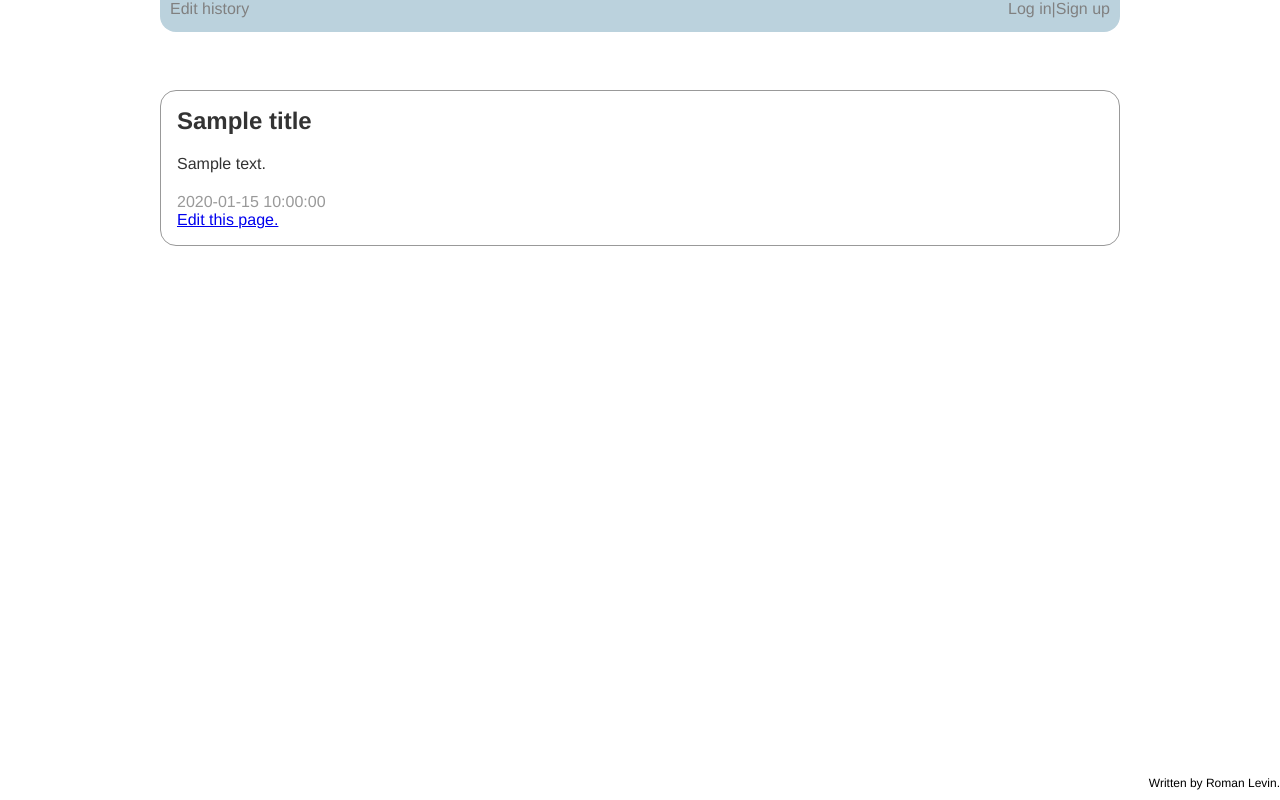
After one commit to romanlevin/roman-wiki, a Python web app: template templates/page.jinja in a window 1280 px wide. The commit adds this page. Run offline with Jinja, Linux system fonts and the light colour scheme; the template is opened without the code that fills it: most values are stand-ins (such as "Sample title", 1, 10 or a date in 2020).

Commit message:
Fixed #2 #5.
Styling slightly less horrible.
Templates pretty thoroughly used.

```diff
--- a/models.py
+++ b/models.py
@@ -49,6 +49,8 @@ class Revision(db.Model):
     def by_page_name(cls, page_name):
         '''Returns all revisions for Page page_name'''
         page = Page.by_name(page_name)
+        if not page:
+            return None
         return cls.all().ancestor(page)
 
     @classmethod
--- a/static/style.css
+++ b/static/style.css
@@ -1,20 +1,48 @@
 body {
-    position: relative;
+    /*position: relative;*/
     font-family: Helvetica, Arial, sans-serif;
-    font-size: 14px;
-
-    width: 800px;
+    font-size: 1em;
+    width: 960px;
     margin: 0 auto;
     padding: 10px;
     color: #333;
 }
 
+nav {
+    position: absolute;
+    background-color: #BBD2DD;
+    top: 0;
+    width: 960px;
+    height: 2em;
+    border-bottom-left-radius: 1em;
+    border-bottom-right-radius: 1em;
+}
+
+section {
+    margin: 0;
+}
+
 .login-area {
-    font-size: 13px;
+    font-size: 1em;
+    color: gray;
+    position: absolute; /*top:  10px;
+    */
+right: 10px;
+}
+
+.edit-area {
+    font-size: 1em;
     color: gray;
     position: absolute;
-    top: 10px;
-    right: 10px;
+    left: 10px;
+}
+
+.content {
+    position: relative;
+    top: 5em;
+    padding: 1em;
+    border: 1px solid #999;
+    border-radius: 1em;
 }
 
 .login-link {
@@ -30,10 +58,11 @@ body {
     text-decoration: underline;
 }
 
-h2 {
+h1 {
     font-size: 24px;
     font-weight: bold;
-    margin-bottom: 20px;
+    -webkit-margin-before: 0;
+    -webkit-margin-after: 0;
 }
 
 .error {
@@ -59,7 +88,7 @@ input[type=text] {
 textarea {
     width: 500px;
     height: 400px;
-  font-size: 17px;
+    font-size: 28px;
     font-family: monospace;
 }
 
@@ -81,39 +110,29 @@ input[type=submit] {
     margin-top: 15px;
 }
 
-.post-heading {
-    position: relative;
-    border-bottom: 3px solid #666;
-}
-
 .post-title {
     font-size: 24px;
     font-weight: bold;
-
     text-decoration: none;
     color: #333;
 }
 
-.post-title:visisted {
-    color: #333;
-}
-
-.post-date {
-    position: absolute;
-    right: 0px;
-    bottom: 0px;
+.post-time {
+    position: static;
+    right: 0;
+    bottom: 0;
     color: #999;
-
 }
 
 .post-content {
-    margin-top: 5px;
+    margin: 20px 0;
 }
 
-footer {
+.page-footer {
     position: absolute;
-    bottom: 0px;
-    right: 0px;
-    color: gray;
+    color: black;
+    bottom: 0;
+    right: 0;
+    height: 2em;
     font-size: 12px;
 }
--- /dev/null
+++ b/templates/base.html
@@ -0,0 +1,38 @@
+<!DOCTYPE HTML>
+<html lang="en">
+<head>
+	{% block head %}
+	<title>{% block title %}{% endblock title%} - Wikiola</title>
+	<meta charset="UTF-8">
+	<link rel="stylesheet" href="/static/style.css" type="text/css">
+	{% endblock head %}
+</head>
+<body>
+	<header>
+		{% block header %}
+			<nav>
+				<div class="login-area">
+				{% if user %}
+					<a href="/logout" class="login-link">Log out</a>
+				{% else %}
+					<a href="/login" class="login-link">Log in</a>|<a href="/signup" class="login-link">Sign up</a>
+				{% endif %}
+				</div>
+				<div class="edit-area">
+					<a href="/_history{{ title }}" class="login-link">Edit history</a>
+				</div>
+			</nav>
+		{% endblock header %}
+	</header>
+	<div class="content">
+		{% block content %}
+
+		{% endblock content %}
+	</div>
+	<footer class="page-footer">
+		{% block footer %}
+		Written by Roman Levin.
+		{% endblock footer %}
+	</footer>
+</body>
+</html>
--- /dev/null
+++ b/templates/page.jinja
@@ -0,0 +1,12 @@
+{% extends "base.html" %}
+{% block title %}{{ title }}{% endblock title %}
+{% block content %}
+    <section class="post">
+        <header class="post-title">
+            <h1>{{ title }}</h1>
+        </header>
+        <div class="post-content">{{ revision.body }}</div>
+        <footer class="post-time">{{ revision.date }}</footer>
+    </section>
+    <a href="/_edit{{ title }}">Edit this page.</a>
+{% endblock %}
```
Also changed, not shown: handlers/wiki.py (+11 -8 lines), templates/edit.html (deleted, +0 -32 lines), templates/edit.jinja (added, +21 -0 lines), templates/front.html (deleted, +0 -39 lines), templates/history.jinja (renamed from templates/history.html, +8 -24 lines), templates/login.jinja (renamed from templates/login.html, +7 -13 lines), templates/page.html (deleted, +0 -29 lines), templates/signup.jinja (renamed from templates/signup.html, +6 -10 lines), templates/welcome.html (deleted, +0 -10 lines). Lines whose indentation alone changed are shown as unchanged.
